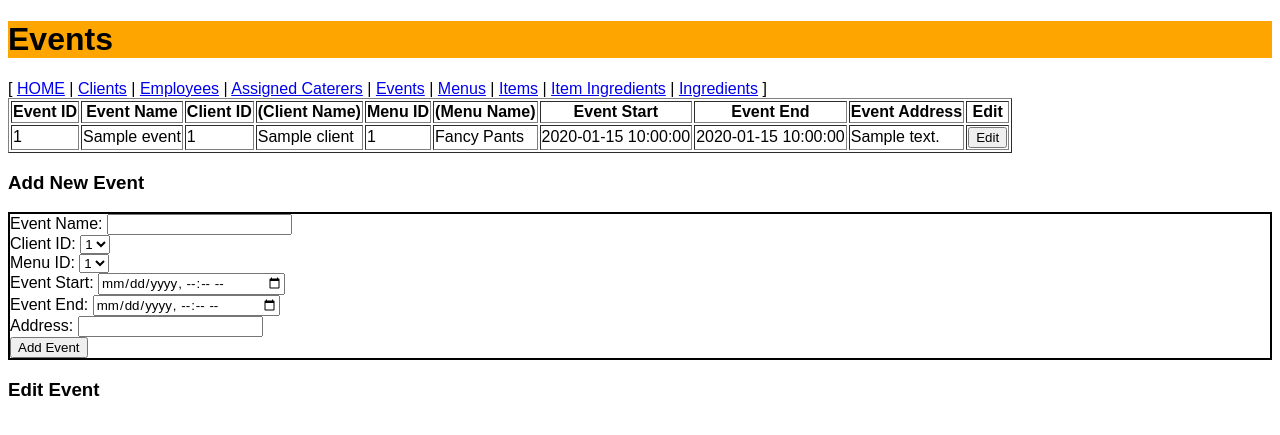
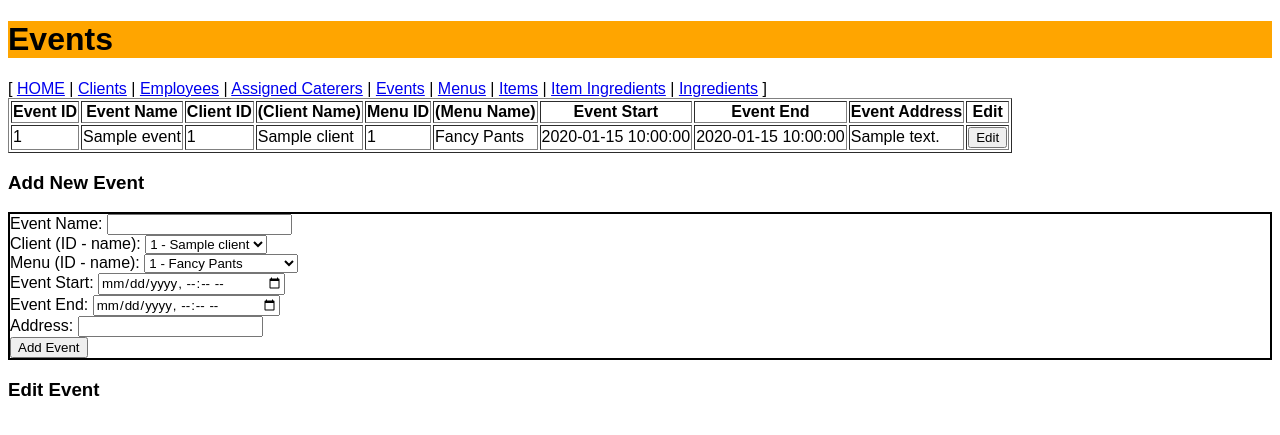
Before and after one commit to LaserBread/CaterSmart, a Flask app: page /events in a window 1280 px wide. Shown: the top 435 px of the page. Run offline with Flask 3, Linux system fonts and the light colour scheme; data comes from the database, SQL or seed files in the repository; tables that the repository leaves empty or names only in its code hold one stand-in row (values such as "Sample post"); data that the repository does not hold is empty; parts of the project's set-up code (start-up, migrations or seed data) failed here and were passed over; some libraries are stand-ins or nearby versions.

Commit message:
Update events page add and edit

```diff
--- a/app.py
+++ b/app.py
@@ -3,6 +3,7 @@ from flask_mysqldb import MySQL, MySQLdb
 from dotenv import load_dotenv
 import os
 from MySQLdb import IntegrityError
+
 
 load_dotenv()
 
@@ -23,7 +24,7 @@ def index():
     return render_template('index.html')
 
 # currently for STEP 4: just rendering other pages, not connected to db/functional
-'''CLIENTS page'''
+'''SELECT/INSERT CLIENTS route'''
 @app.route('/clients', methods=['GET', 'POST'])
 def clients():
     if request.method == 'POST':
@@ -62,7 +63,7 @@ def clients():
 
     return render_template('clients.html', data=data)
 
-'''EMPLOYEES page'''
+'''SELECT/INSERT EMPLOYEES route'''
 @app.route('/employees', methods=['GET', 'POST'])
 def employees():
     if request.method == 'POST':
@@ -112,7 +113,7 @@ def employees():
 
     return render_template('employees.html', data=data)
 
-'''EVENTS page'''
+'''SELECT/INSERT EVENTS route'''
 @app.route('/events', methods=['GET', 'POST'])
 def events():
     if request.method == 'POST':
@@ -135,12 +136,11 @@ def events():
             mysql.connection.commit()
             flash('Event added successfully!', 'success')
         except MySQLdb.IntegrityError as e:
-            # # this is the error raised when the UNIQUE constraint is violated
-            # if e.args[0] == 1062:  # 1062 is MySQL's error code for duplicate entry
-            #     flash('This employee is already assigned to this event.', 'danger')
-            # else:
-            #     flash('An unexpected error occurred.', 'danger')
-            pass
+            if e.args[0] == 1062:  # duplicate event name
+                flash('An event with this name already exists. Please use a different name.', 'danger')
+                return redirect(url_for('events'))
+            # handle any other unexpected database error
+            flash('An unexpected error occurred. Please try again.', 'danger')
         finally:
             cur.close()
 
@@ -148,9 +148,7 @@ def events():
 
     # display the events table
     cur = mysql.connection.cursor()
-    # query1:
-    #cur.execute("SELECT event_id, client_id, menu_id, event_start, event_end, event_address, event_type FROM Events")
-    # query2:
+    # query:
     cur.execute("""
         SELECT Events.event_id, Events.event_name, Events.client_id, Clients.client_name, Events.menu_id, Menus.menu_name, Events.event_start, Events.event_end, Events.event_address
         FROM Events
@@ -159,46 +157,48 @@ def events():
         ORDER BY Events.event_id ASC;
     """)
     data = cur.fetchall()
-    cur.close()
 
-    return render_template('events.html', data=data)
+    # get data for client and menu dropdowns
+    cur = mysql.connection.cursor()
+    cur.execute("SELECT client_id, client_name FROM Clients")
+    clients = cur.fetchall()
+    cur.execute("SELECT menu_id, menu_name FROM Menus")
+    menus = cur.fetchall()
+
+    return render_template('events.html', data=data, clients=clients, menus=menus)
 
 '''UPDATE EVENT route'''
-# @app.route('/update_event', methods=['POST'])
-# def update_assignment():
-#     client_id = request.form['client_id']
-#     menu_id = request.form['menu_id']
-#     event_start = request.form['event_start']
-#     event_end = request.form['event_end']
-#     event_address = request.form['event_address']
-#     event_type = request.form['event_type']
+@app.route('/update_event', methods=['POST'])
+def update_event():
+    event_id = request.form['event_id']
+    event_name = request.form['event_name']
+    menu_id = request.form['menu_id']
+    event_start = request.form['event_start']
+    event_end = request.form['event_end']
+    event_address = request.form['event_address']
 
-#     event_id = request.form['event_id']
 
-#     cur = mysql.connection.cursor()
+    cur = mysql.connection.cursor()
 
-#     # try/except block
-#     try:
-#         cur.execute("""
-#             UPDATE Events
-#             SET
-#                 client_id = %s,
-#                 menu_id = %s,
-#                 event_start = %s,
-#                 event_end = %s,
-#                 event_address = %s,
-#                 event_type = %s
-#             WHERE event_id = %s;
-#         """, (client_id, menu_id, event_start, event_end, event_address, event_type, event_id))
-#         mysql.connection.commit()
-#         flash('Event updated successfully!', 'success')
-#     except MySQLdb.IntegrityError:
-#         #flash('This employee/event combination already exists.', 'danger')
-#         pass
-#     finally:
-#         cur.close()
+    # update the event
+    try:
+        cur.execute("""
+            UPDATE Events
+            SET event_name = %s,
+                menu_id = %s,
+                event_start = %s,
+                event_end = %s,
+                event_address = %s
+            WHERE event_id = %s
+        """, (event_name, menu_id, event_start, event_end, event_address, event_id))
 
-#     return redirect(url_for('events'))
+        mysql.connection.commit()
+        flash("Event updated successfully!", "success")
+    except MySQLdb.Error as e:
+        flash("An event with this name already exists. Please try again.", "danger")
+    finally:
+        cur.close()
+    return redirect(url_for('events'))
 
 @app.route('/menus')
 def menus():
@@ -216,7 +216,7 @@ def item_ingredients():
 def ingredients():
     return render_template('ingredients.html')
 
-'''ASSIGNED_CATERERS page'''
+'''SELECT/INSERT ASSIGNED_CATERERS route'''
 @app.route('/assigned_caterers', methods=['GET', 'POST'])
 def assigned_caterers():
     if request.method == 'POST':
@@ -261,7 +261,7 @@ def assigned_caterers():
     cur = mysql.connection.cursor()
     cur.execute("SELECT employee_id, CONCAT(first_name, ' ', last_name) AS name FROM Employees")
     employees = cur.fetchall()
-    cur.execute("SELECT event_id FROM Events")
+    cur.execute("SELECT event_id, event_name FROM Events")
     events = cur.fetchall()
     cur.close()
 
--- a/templates/assigned_caterers.html
+++ b/templates/assigned_caterers.html
@@ -69,7 +69,7 @@
         <label>Event ID:
             <select name="event_id" id="event_id">
                 {% for event in events %}
-                <option value="{{ event.event_id }}">{{ event.event_id }}</option>
+                <option value="{{ event.event_id }}">{{ event.event_id }} - {{ event.event_name }}</option>
                 {% endfor %}
             </select>
         </label><br>
@@ -89,7 +89,7 @@
         <label>Event ID:
             <select id="edit-event-id" name="event_id">
                 {% for event in events %}
-                <option value="{{ event.event_id }}">{{ event.event_id }}</option>
+                <option value="{{ event.event_id }}">{{ event.event_id }} - {{ event.event_name }}</option>
                 {% endfor %}
             </select>
         </label><br>
--- a/templates/events.html
+++ b/templates/events.html
@@ -67,68 +67,99 @@
 
     <h3>Add New Event</h3>
     <form id="event-form" action="/events" style="border: 2px solid black;" method="POST">
-        <!-- <label>Client ID: <input type="number" id="client-id" required></label><br> -->
         <label>Event Name: <input type="text" name="event_name" required></label><br>
-        <label>Client ID:
+
+        <label>Client (ID - name):
             <select name="client_id">
-                <option value="1">1</option>
-                <option value="2">2</option>
+                {% for client in clients %}
+                <option value="{{ client.client_id }}">{{ client.client_id }} - {{ client.client_name }}</option>
+                {% endfor %}
             </select>
         </label><br>
-        <!-- <label>Menu ID: <input type="number" id="menu-id" required></label><br> -->
-        <label>Menu ID:
+
+        <label>Menu (ID - name):
             <select name="menu_id">
-                <option value="1">1</option>
-                <option value="2">2</option>
+                {% for menu in menus %}
+                <option value="{{ menu.menu_id }}">{{ menu.menu_id }} - {{ menu.menu_name }}</option>
+                {% endfor %}
             </select>
         </label><br>
-        <label>Event Start: <input type="datetime-local" name="even_start" required></label><br>
+
+        <label>Event Start: <input type="datetime-local" name="event_start" required></label><br>
         <label>Event End: <input type="datetime-local" name="event_end" required></label><br>
         <label>Address: <input type="text" name="event_address" required></label><br>
+
         <button type="submit">Add Event</button><br>
     </form>
+
 
     <h3>Edit Event</h3>
     <form id="edit-event-form" action="/update_event" method="POST" style="border: 2px solid black; display: none;">
         <input type="hidden" id="edit-event-id" name="event_id">
+
+        <label>Event Name:
+            <input type="text" id="edit-event-name" name="event_name" required>
+        </label><br>
+
         <label>Event Menu:
-            <input type="text" id="edit-event-menu" name="menu_id">
+            <select id="edit-event-menu" name="menu_id">
+                {% for menu in menus %}
+                    <option value="{{ menu.menu_id }}">{{ menu.menu_name }}</option>
+                {% endfor %}
+            </select>
         </label><br>
+
         <label>Event Start:
-            <input type="datetime-local" id="edit-event-start" name="event_start">
+            <input type="datetime-local" id="edit-event-start" name="event_start" required>
         </label><br>
+
         <label>Event End:
-            <input type="datetime-local" id="edit-event-end" name="event_end">
+            <input type="datetime-local" id="edit-event-end" name="event_end" required>
         </label><br>
+
         <label>Address:
-            <input type="text" id="edit-event-address" name="event_address">
+            <input type="text" id="edit-event-address" name="event_address" required>
         </label><br>
+
         <button type="submit">Save Changes</button>
         <button type="button" onclick="cancelEdit()">Cancel</button>
     </form>
 
+
     <script>
         function editEvent(button) {
-            // get the row of the clicked button
             let row = button.parentNode.parentNode;
             let cells = row.getElementsByTagName("td");
 
-            // populate the edit form fields
+            // Populate hidden input for Event ID
             document.getElementById("edit-event-id").value = cells[0].innerText;
-            document.getElementById("edit-event-menu").value = cells[1].innerText;
-            document.getElementById("edit-event-start").value = cells[2].innerText;
-            document.getElementById("edit-event-end").value = cells[3].innerText;
-            document.getElementById("edit-event-address").value = cells[4].innerText;
 
-            // show the edit form
+            // populate name/start/end/address
+            document.getElementById("edit-event-name").value = cells[1].innerText;
+            document.getElementById("edit-event-start").value = cells[6].innerText;
+            document.getElementById("edit-event-end").value = cells[7].innerText;
+            document.getElementById("edit-event-address").value = cells[8].innerText;
+
+            // Handle the Menu Dropdown Pre-Selection
+            let menuDropdown = document.getElementById("edit-event-menu");
+            let currentMenuId = cells[4].innerText;  // Menu ID in the row
+
+            for (let i = 0; i < menuDropdown.options.length; i++) {
+                if (menuDropdown.options[i].value === currentMenuId) {
+                    menuDropdown.selectedIndex = i;
+                    break;
+                }
+            }
+
+            // Show the Edit Form
             document.getElementById("edit-event-form").style.display = "block";
         }
 
         function cancelEdit() {
             document.getElementById("edit-event-form").style.display = "none";
         }
+    </script>
 
-    </script>
 
   </body>
 </html>
```
